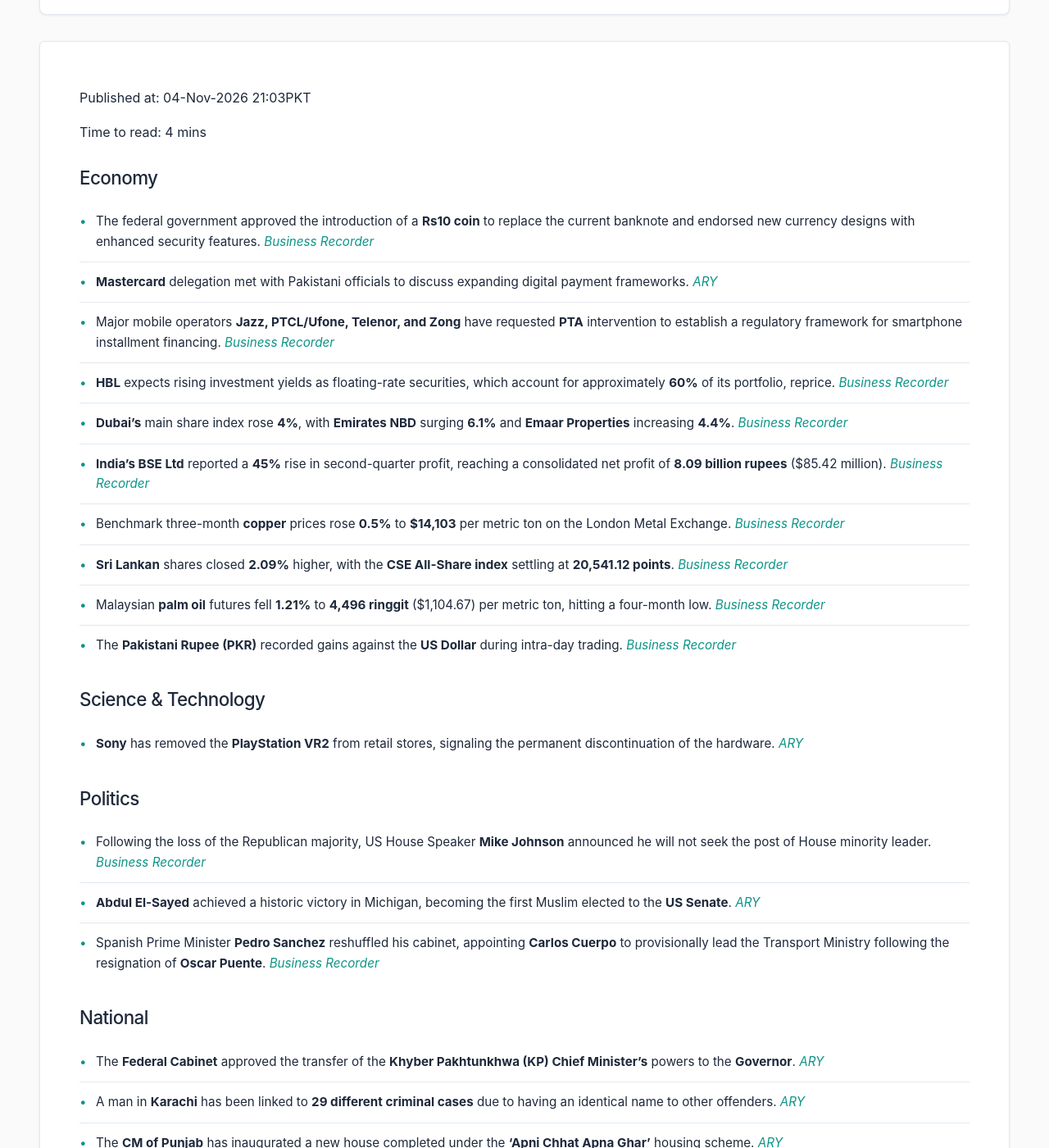
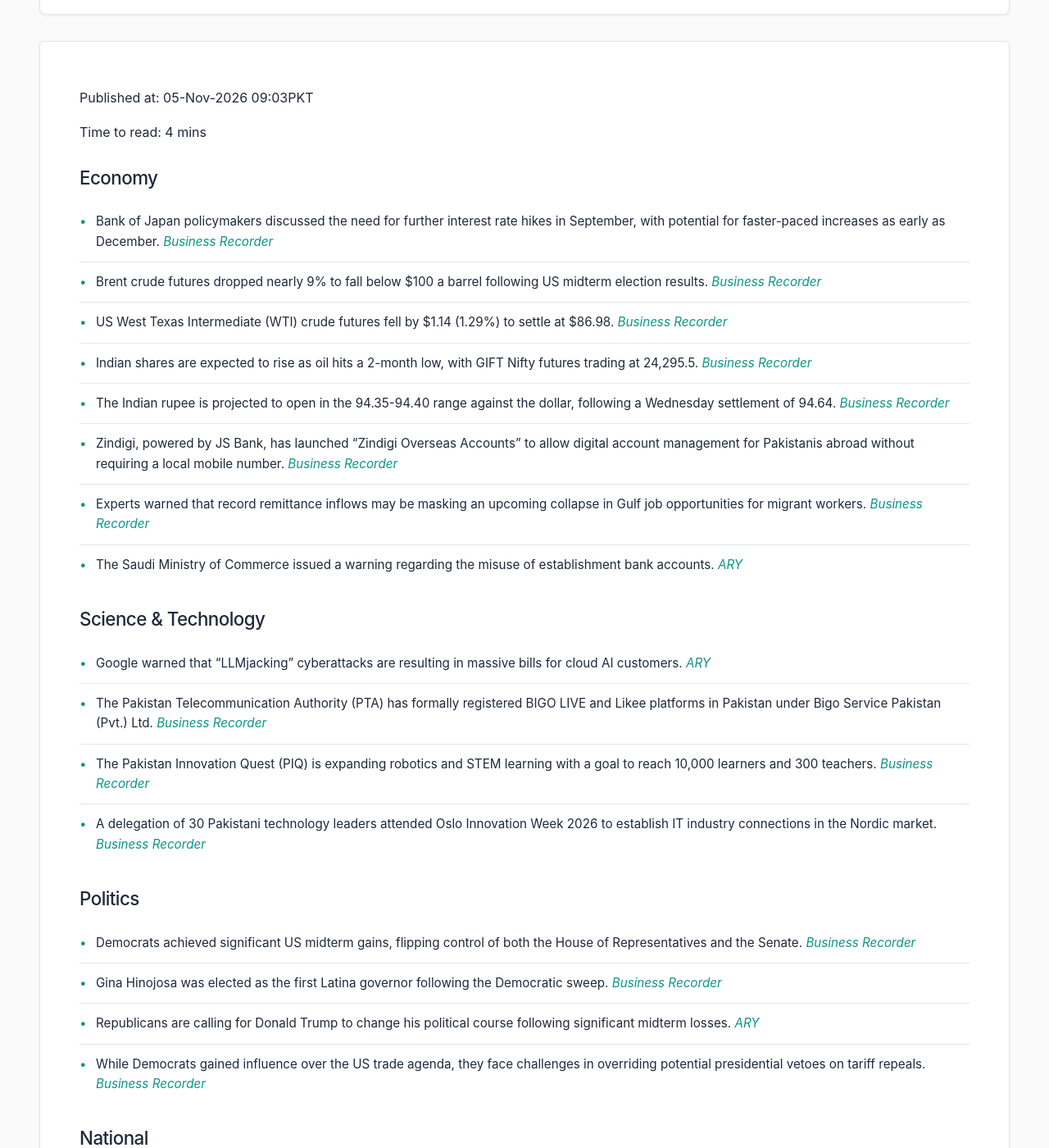
Before and after one commit to zsubzwary/news, a Jekyll site: the page built from en/index.md, in a window 1280 px wide and 1400 px high, scrolled down 209 px. Shown: the whole window at 82% size. Built offline with Jekyll 4.4.1, drawn with Linux system fonts in a browser that asks for light colours; some web fonts are replaced; comment, search, counter and statistics services are not loaded; some of the changed text lies outside the part shown.

Commit message:
DateTime; 2026-11-05T04:03:56.305Z

```diff
--- a/en/index.md
+++ b/en/index.md
@@ -4,49 +4,46 @@ title: Pakistan News Briefing
 lang: en
 ---
 
-Published at: 04-Nov-2026 21:03PKT
+Published at: 05-Nov-2026 09:03PKT
 
 Time to read: 4 mins
 
 ### Economy
-- The federal government approved the introduction of a **Rs10 coin** to replace the current banknote and endorsed new currency designs with enhanced security features. *[Business Recorder](https://www.brecorder.com/news/40447405/govt-approves-rs10-coin-to-replace-banknote-new-currency-designs)*
-- **Mastercard** delegation met with Pakistani officials to discuss expanding digital payment frameworks. *[ARY](https://arynews.tv/pakistan-discusses-digital-payments-with-mastercard-delegation)*
-- Major mobile operators **Jazz, PTCL/Ufone, Telenor, and Zong** have requested **PTA** intervention to establish a regulatory framework for smartphone installment financing. *[Business Recorder](https://www.brecorder.com/news/40447400/smartphone-financing-framework-remains-unresolved-as-telcos-seek-pta-intervention)*
-- **HBL** expects rising investment yields as floating-rate securities, which account for approximately **60%** of its portfolio, reprice. *[Business Recorder](https://www.brecorder.com/news/40447397/hbl-expects-investment-yields-to-rise-as-floating-rate-securities-reprice)*
-- **Dubai’s** main share index rose **4%**, with **Emirates NBD** surging **6.1%** and **Emaar Properties** increasing **4.4%**. *[Business Recorder](https://www.brecorder.com/news/40447401/dubai-leads-gulf-gains-as-investors-assess-us-midterm-fallout-and-iran-standoff)*
-- **India’s BSE Ltd** reported a **45%** rise in second-quarter profit, reaching a consolidated net profit of **8.09 billion rupees** ($85.42 million). *[Business Recorder](https://www.brecorder.com/news/40447399/indias-bse-posts-higher-second-quarter-profit)*
-- Benchmark three-month **copper** prices rose **0.5%** to **$14,103** per metric ton on the London Metal Exchange. *[Business Recorder](https://www.brecorder.com/news/40447394/copper-rebounds-from-3-month-low-as-tightness-offsets-tariff-ai-fears)*
-- **Sri Lankan** shares closed **2.09%** higher, with the **CSE All-Share index** settling at **20,541.12 points**. *[Business Recorder](https://www.brecorder.com/news/40447393/financial-stocks-lift-sri-lankan-shares-higher)*
-- Malaysian **palm oil** futures fell **1.21%** to **4,496 ringgit** ($1,104.67) per metric ton, hitting a four-month low. *[Business Recorder](https://www.brecorder.com/news/40447392/palm-hits-four-month-low-on-expectations-of-record-october-stocks)*
-- The **Pakistani Rupee (PKR)** recorded gains against the **US Dollar** during intra-day trading. *[Business Recorder](https://www.brecorder.com/news/40447389/intra-day-update-rupee-records-gain-against-us-dollar)*
+- Bank of Japan policymakers discussed the need for further interest rate hikes in September, with potential for faster-paced increases as early as December. *[Business Recorder](https://www.brecorder.com/news/40447527/boj-debated-need-for-more-rate-hikes-scope-for-faster-moves-september-minutes-show)*
+- Brent crude futures dropped nearly 9% to fall below $100 a barrel following US midterm election results. *[Business Recorder](https://www.brecorder.com/news/40447523/oil-and-data-centre-stocks-sink-after-us-midterms)*
+- US West Texas Intermediate (WTI) crude futures fell by $1.14 (1.29%) to settle at $86.98. *[Business Recorder](https://www.brecorder.com/news/40447519/oil-falls-for-a-fourth-day-on-expectations-for-lower-risk-of-iran-war-escalation)*
+- Indian shares are expected to rise as oil hits a 2-month low, with GIFT Nifty futures trading at 24,295.5. *[Business Recorder](https://www.brecorder.com/news/40447522/indian-shares-set-to-open-higher-as-oil-hits-2-month-low-after-us-democratic-win)*
+- The Indian rupee is projected to open in the 94.35-94.40 range against the dollar, following a Wednesday settlement of 94.64. *[Business Recorder](https://www.brecorder.com/news/40447520/indian-rupee-to-rally-after-us-midterm-fallout-sinks-oil-on-iran-war-exit-hopes)*
+- Zindigi, powered by JS Bank, has launched "Zindigi Overseas Accounts" to allow digital account management for Pakistanis abroad without requiring a local mobile number. *[Business Recorder](https://www.brecorder.com/news/40447518/zindigi-overseas-accounts-launched)*
+- Experts warned that record remittance inflows may be masking an upcoming collapse in Gulf job opportunities for migrant workers. *[Business Recorder](https://www.brecorder.com/news/40447514/gulf-jobs-for-migrant-workers-record-remittance-inflows-may-be-masking-a-coming-collapse)*
+- The Saudi Ministry of Commerce issued a warning regarding the misuse of establishment bank accounts. *[ARY](https://arynews.tv/saudi-ministry-of-commerce-sends-harsh-warning-over-misuse-of-establishment-bank-accounts)*
 
 ### Science & Technology
-- **Sony** has removed the **PlayStation VR2** from retail stores, signaling the permanent discontinuation of the hardware. *[ARY](https://arynews.tv/sony-removes-playstation-vr2-from-stores-signaling-permanent-hardware-discontinuation)*
+- Google warned that "LLMjacking" cyberattacks are resulting in massive bills for cloud AI customers. *[ARY](https://arynews.tv/google-warns-llmjacking-cyberattacks-are-costing-cloud-ai-customers-massive-bills)*
+- The Pakistan Telecommunication Authority (PTA) has formally registered BIGO LIVE and Likee platforms in Pakistan under Bigo Service Pakistan (Pvt.) Ltd. *[Business Recorder](https://www.brecorder.com/news/40447513/pta-registers-bigo-live-likee-platforms-in-pakistan)*
+- The Pakistan Innovation Quest (PIQ) is expanding robotics and STEM learning with a goal to reach 10,000 learners and 300 teachers. *[Business Recorder](https://www.brecorder.com/news/40447512/piq-expanding-access-to-meaningful-robotics-stem-learning)*
+- A delegation of 30 Pakistani technology leaders attended Oslo Innovation Week 2026 to establish IT industry connections in the Nordic market. *[Business Recorder](https://www.brecorder.com/news/40447510/oslo-innovation-week-p-at-sha-opens-nordic-corridor-for-home-industry)*
 
 ### Politics
-- Following the loss of the Republican majority, US House Speaker **Mike Johnson** announced he will not seek the post of House minority leader. *[Business Recorder](https://www.brecorder.com/news/40447408/us-house-speaker-johnson-will-not-seek-minority-leadership-post)*
-- **Abdul El-Sayed** achieved a historic victory in Michigan, becoming the first Muslim elected to the **US Senate**. *[ARY](https://arynews.tv/jd-habibi-abdul-el-sayed-roasts-trump-vance-in-historic-us-senate-victory-speech)*
-- Spanish Prime Minister **Pedro Sanchez** reshuffled his cabinet, appointing **Carlos Cuerpo** to provisionally lead the Transport Ministry following the resignation of **Oscar Puente**. *[Business Recorder](https://www.brecorder.com/news/40447395/spains-sanchez-reshuffles-cabinet-after-transport-minister-quits-over-train-crashes)*
+- Democrats achieved significant US midterm gains, flipping control of both the House of Representatives and the Senate. *[Business Recorder](https://www.brecorder.com/news/40447528/democratic-victories-bring-historic-breakthroughs-for-women-and-minorities)*
+- Gina Hinojosa was elected as the first Latina governor following the Democratic sweep. *[Business Recorder](https://www.brecorder.com/news/40447528/democratic-victories-bring-historic-breakthroughs-for-women-and-minorities)*
+- Republicans are calling for Donald Trump to change his political course following significant midterm losses. *[ARY](https://arynews.tv/republicans-call-for-trump-to-change-course-after-midterm-drubbing)*
+- While Democrats gained influence over the US trade agenda, they face challenges in overriding potential presidential vetoes on tariff repeals. *[Business Recorder](https://www.brecorder.com/news/40447526/democrats-gain-influence-over-trade-agenda-but-tariff-repeals-to-hit-trump-veto-wall)*
 
 ### National
-- The **Federal Cabinet** approved the transfer of the **Khyber Pakhtunkhwa (KP) Chief Minister’s** powers to the **Governor**. *[ARY](https://arynews.tv/federal-cabinet-approves-transfer-of-kp-cms-powers-to-governor-endorses-new-currency-designs)*
-- A man in **Karachi** has been linked to **29 different criminal cases** due to having an identical name to other offenders. *[ARY](https://arynews.tv/karachi-man-linked-to-29-criminal-cases-over-identical-name)*
-- The **CM of Punjab** has inaugurated a new house completed under the **‘Apni Chhat Apna Ghar’** housing scheme. *[ARY](https://arynews.tv/cm-punjab-inaugurates-house-built-under-apni-chhat-apna-ghar-scheme)*
-- **Mohsin Naqvi** announced that one building on **Constitution Avenue** is to be converted into a **five-star hotel**. *[ARY](https://arynews.tv/one-constitution-avenue-building-to-be-converted-into-five-star-hotel-says-mohsin-naqvi)*
-- **SSGC** released its winter gas supply schedule, fixing domestic cooking slots for breakfast (**6:30am–9:00am**), lunch, and dinner. *[Business Recorder](https://www.brecorder.com/news/40447386/ssgc-issues-winter-gas-supply-schedule)*
+- Prime Minister seeks all available opportunities to reduce petrol and diesel prices, according to Bilal Azhar. *[ARY](https://arynews.tv/pm-seeks-every-opportunity-to-reduce-petrol-and-diesel-prices-says-bila-azhar)*
+- FIA agents arrested two individuals involved in an Albania work visa fraud totaling Rs 1.5 million. *[ARY](https://arynews.tv/fia-nabs-2-agents-in-albania-work-visa-fraud-involving-rs-1-5-million)*
+- A public holiday has been announced for November 9 in observance of Iqbal Day. *[ARY](https://arynews.tv/public-holiday-announced-on-9-november-for-iqbal-day)*
+- Salman Akram Raja claimed that the PTI founder's blood pressure has failed to return to normal levels. *[ARY](https://arynews.tv/opposition-announces-apc-committee-after-meeting-with-maulana-fazal-ur-rehman)*
+- NCCIA conducted a raid on a Karachi call centre where employees were reportedly detained for over 24 hours. *[ARY](https://arynews.tv/nccia-raid-karachi-call-centre-employees-kept-inside-for-over-24-hours)*
+- The Sindh government will utilize royalties from coal projects to fund development in the Thar region. *[Business Recorder](https://www.brecorder.com/news/40447515/uplift-of-local-areas-in-thar-sindh-will-utilise-royalties-from-coal-projects-soomro)*
+- Pakistan and the UK expressed joint concern regarding the threat posed by terrorist groups, including the TTP, operating from Afghanistan. *[Business Recorder](https://www.brecorder.com/news/40447511/ttp-other-groups-pakistan-uk-concerned-at-continuing-threat)*
 
 ### International
-- The **US Democratic** "blue wave" victory in the midterms is expected to impact global trade policies and the ongoing **US-Iran** conflict. *[Business Recorder](https://www.brecorder.com/news/40447407/from-iran-to-trade-how-the-us-midterms-impact-the-rest-of-the-world)*
-- **US President Donald Trump** indicated that while he is ready to act, he is in no hurry regarding potential strikes amidst the ongoing **Iran war**. *[Business Recorder](https://www.brecorder.com/news/40447390/iran-us-still-far-apart-on-deal-trump-says-ready-but-in-no-hurry-for-strikes)*
+- South Korea plans to expand its Cheonghae anti-piracy unit operations closer to the Strait of Hormuz. *[Business Recorder](https://www.brecorder.com/news/40447525/south-korea-to-expand-anti-piracy-unit-operations-closer-to-strait-of-hormuz)*
+- Former Federal Minister Khurram Dastgir Khan warned that the US withdrawal from its global role threatens freedom of navigation and maritime trade. *[Business Recorder](https://www.brecorder.com/news/40447517/freedom-of-navigation-under-threat-us-withdrawal-from-global-role-a-significant-shift-in-int’l-order-dastgir)*
 
 ### Sports
-- **Caitlin Clark** addressed her recent interactions with referees, stating a need to improve her approach. *[ARY](https://arynews.tv/i-need-to-do-better-caitlin-clark-opens-up-about-referee-interactions)*
-- **Scott Parker** has returned to **West Ham United** as manager, signing a **two-and-a-half-year contract**. *[Business Recorder](https://www.brecorder.com/news/40447387/parker-returns-to-west-ham-as-manager-in-promotion-push)*
-
-### Health
-- Family doctors in **England** will begin using specialized blood tests to facilitate the early detection of **cancer**. *[ARY](https://arynews.tv/family-doctors-in-england-to-use-blood-tests-to-spot-cancer-early-in-world-first)*
-- The **WHO** has issued an alarm regarding the significant lack of physical activity among **teenagers** globally. *[ARY](https://arynews.tv/who-sounds-alarm-over-lack-of-physical-activity-among-teens)*
-
-### Other
-- **Allied Bank Limited (ABL)** has partnered with the **UK Government’s Chevening programme** to provide fully funded master’s degrees to talented Pakistanis. *[Business Recorder](https://www.brecorder.com/news/40447398/uk-partnership-opens-more-opportunities-for-pakistanis-to-study-in-britain)*
-- The **UN 2026 Adaptation Gap Report** states that rich countries provided **$28.2 billion** for climate adaptation in 2024, falling far short of the required **$305 billion** annually. *[Business Recorder](https://www.brecorder.com/news/40447396/rich-countries-fall-far-short-on-climate-adaptation-funding-un-says)*
+- India defeated New Zealand by five wickets in a rain-hit ODI in Auckland, led by Virat Kohli's 74 runs off 51 balls. *[Business Recorder](https://www.brecorder.com/news/40447529/kohli-in-the-runs-as-india-thrash-new-zealand-in-first-odi)*
+- Pulisic and Balogun have been reintegrated into the US squad for the CONCACAF Nations League quarterfinals. *[ARY](https://arynews.tv/pulisic-balogun-back-in-us-squad-for-concacaf-nations-league-quarters)*
+- Real Madrid secured a late victory against AEK Athens following a decisive goal by Valverde. *[ARY](https://arynews.tv/valverde-blast-snatches-real-madrid-late-win-at-aek-athens)*
```
